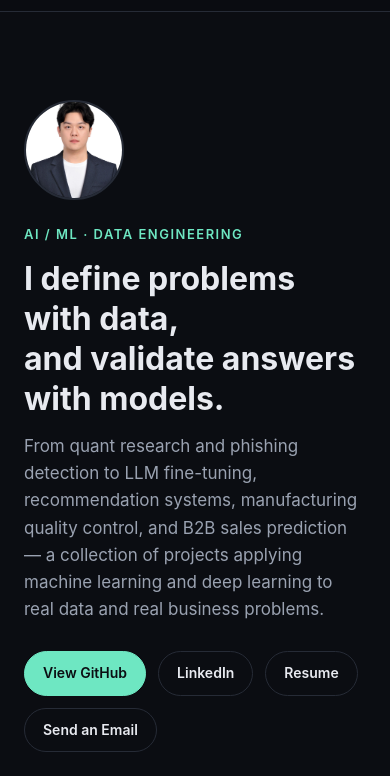
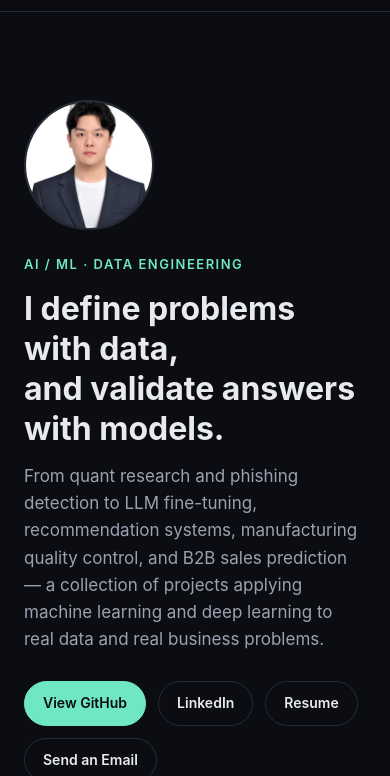
Before and after one commit to jiseong99/jiseong99.github.io, a plain HTML site: page index.html in a window 390 px wide. Shown: the part 68-844 px from the top of the page. Drawn offline with Linux system fonts and the light colour scheme.

Commit message:
Update index.html

```diff
--- a/index.html
+++ b/index.html
@@ -53,12 +53,12 @@
   .hero-inner{display:flex; align-items:flex-start; gap:40px;}
   .hero-text{flex:1; min-width:0;}
   .avatar{
-    width:132px; height:132px; border-radius:50%; object-fit:cover;
+    width:200px; height:200px; border-radius:50%; object-fit:cover;
     border:2px solid var(--border); flex-shrink:0; background:var(--bg-soft);
   }
   @media (max-width:640px){
-    .hero-inner{flex-direction:column-reverse; gap:24px;}
-    .avatar{width:100px; height:100px;}
+    .hero-inner{flex-direction:column; gap:24px;}
+    .avatar{width:130px; height:130px;}
   }
   .hero .eyebrow{
     color:var(--accent); font-size:13px; font-weight:600; letter-spacing:1.5px; text-transform:uppercase;
@@ -208,6 +208,7 @@
 <div class="wrap">
   <section class="hero">
     <div class="hero-inner">
+      <img class="avatar" src="Jiseong_han.jpg" alt="Ji-Seong Han">
       <div class="hero-text">
         <div class="eyebrow">AI / ML · Data Engineering</div>
         <h1>I define problems with data,<br>and validate answers with models.</h1>
@@ -232,7 +233,6 @@
           <span class="tag">SQL / Data Pipelines</span>
         </div>
       </div>
-      <img class="avatar" src="Jiseong_han.jpg" alt="Ji-Seong Han">
     </div>
   </section>
 
```
